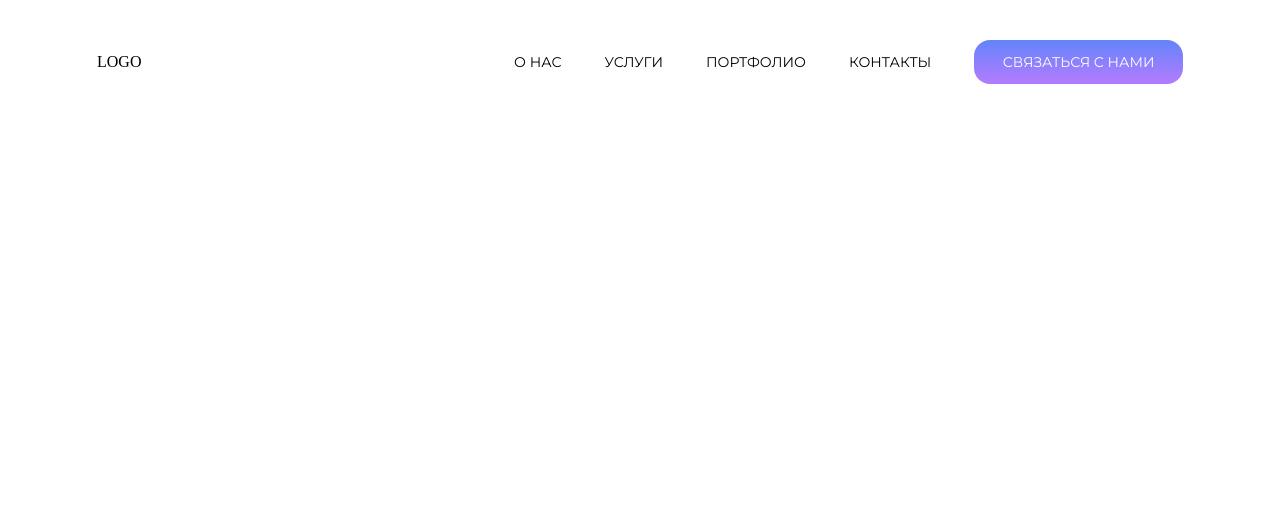
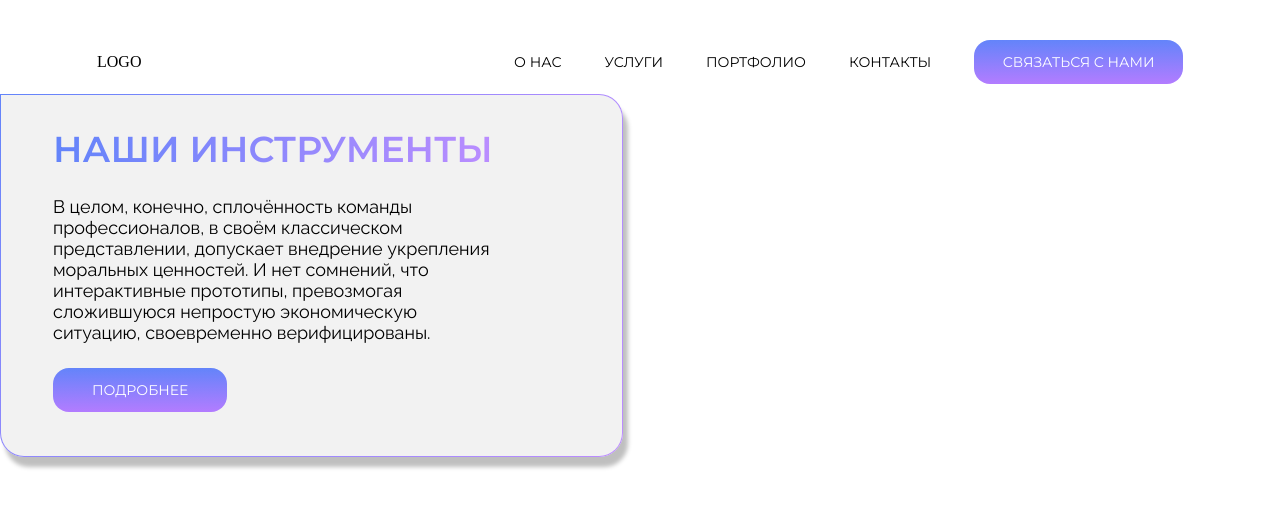
Before and after one commit to ITSUKEN-WORK/itsuken, a React (Create React App) app in the folder cite/: page / in a window 1280 px wide. Shown: the top 508 px of the page. Built offline with nearby package versions, Linux system fonts and the light colour scheme.

Commit message:
feet: add card

```diff
--- a/cite/public/index.html
+++ b/cite/public/index.html
@@ -7,6 +7,8 @@
     <meta name="theme-color" content="#000000" />
     <link rel="preconnect" href="https://fonts.googleapis.com">
     <link rel="preconnect" href="https://fonts.gstatic.com" crossorigin>
+    <link href="https://fonts.googleapis.com/css2?family=Montserrat:ital,wght@0,100..900;1,100..900&display=swap" rel="stylesheet">
+    <link href="https://fonts.googleapis.com/css2?family=Raleway:ital,wght@0,100..900;1,100..900&display=swap" rel="stylesheet">
     <link href="https://fonts.googleapis.com/css2?family=Montserrat:ital,wght@0,100..900;1,100..900&display=swap" rel="stylesheet">
     <meta
       name="description"
--- a/cite/src/components/app/App.js
+++ b/cite/src/components/app/App.js
@@ -1,9 +1,16 @@
 // eslint-disable-next-line no-unused-vars
 import React from 'react';
 import Header from '../header/Header';
+import Card from '../card/card';
 
 function App() {
-  return (<Header />);
+  return (
+    <>
+      <Header />
+      <Card />
+    </>
+
+  );
 }
 
 export default App;
--- /dev/null
+++ b/cite/src/components/card/card.css
@@ -0,0 +1,41 @@
+.card{
+    width: 621px;
+    height: 361px;
+    border: double 1px transparent;
+    border-radius: 0 24px 24px 24px;
+    background-image: linear-gradient(rgba(242, 242, 242, 1), rgba(242, 242, 242, 1)), radial-gradient(circle at top left, rgba(99, 132, 250, 1), rgba(189, 141, 255, 1));
+    background-origin: border-box;
+    background-clip: content-box, border-box;
+    box-shadow: 5px 10px 4px 0px rgba(0, 0, 0, 0.25);
+
+}
+.right_text_container{
+  width: 456px;
+  height: 284.73px;
+  margin-top: 32px;
+  margin-left: 52px;
+  border-radius: 16px;
+}
+.title{
+  width: 454px;
+  height: 44px;
+  font-family: Montserrat;
+  font-size: 36px;
+  font-weight: 600;
+  line-height: 44px;
+  background-image: linear-gradient(90deg, rgba(99, 132, 250, 1), rgba(189, 141, 255, 1));
+  -webkit-background-clip: text;
+  -webkit-text-fill-color: transparent;
+}
+
+.text{
+  width: 452px;
+  height: 147px;
+  margin-top: 25px;
+  font-family: Raleway;
+  font-size: 18px;
+  font-weight: 400;
+  line-height: 21px;
+  text-align: left;
+  margin-bottom: 25px;
+}
--- /dev/null
+++ b/cite/src/components/card/card.jsx
@@ -0,0 +1,23 @@
+import React from 'react';
+import './card.css';
+import Button from '../base/button/Button';
+
+function Card() {
+  return (
+    <div className="card">
+      <div className="right_text_container">
+        <div className="title">НАШИ ИНСТРУМЕНТЫ</div>
+        <div className="text">
+          В целом, конечно, сплочённость команды
+          профессионалов, в своём классическом
+          представлении, допускает внедрение укрепления моральных ценностей.
+          И нет сомнений, что интерактивные прототипы,
+          превозмогая сложившуюся непростую экономическую ситуацию, своевременно верифицированы.
+        </div>
+        <Button variant="filled" width="md" size="md">ПОДРОБНЕЕ</Button>
+      </div>
+    </div>
+  );
+}
+
+export default Card;
```
Also changed, not shown: cite/.eslintrc.js.
